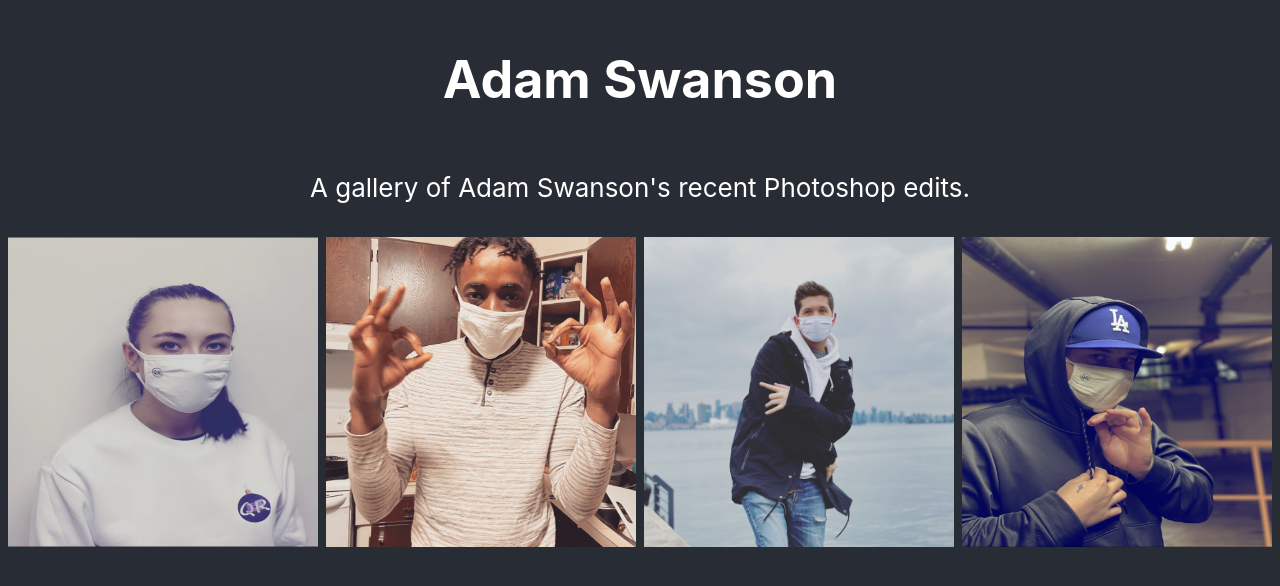
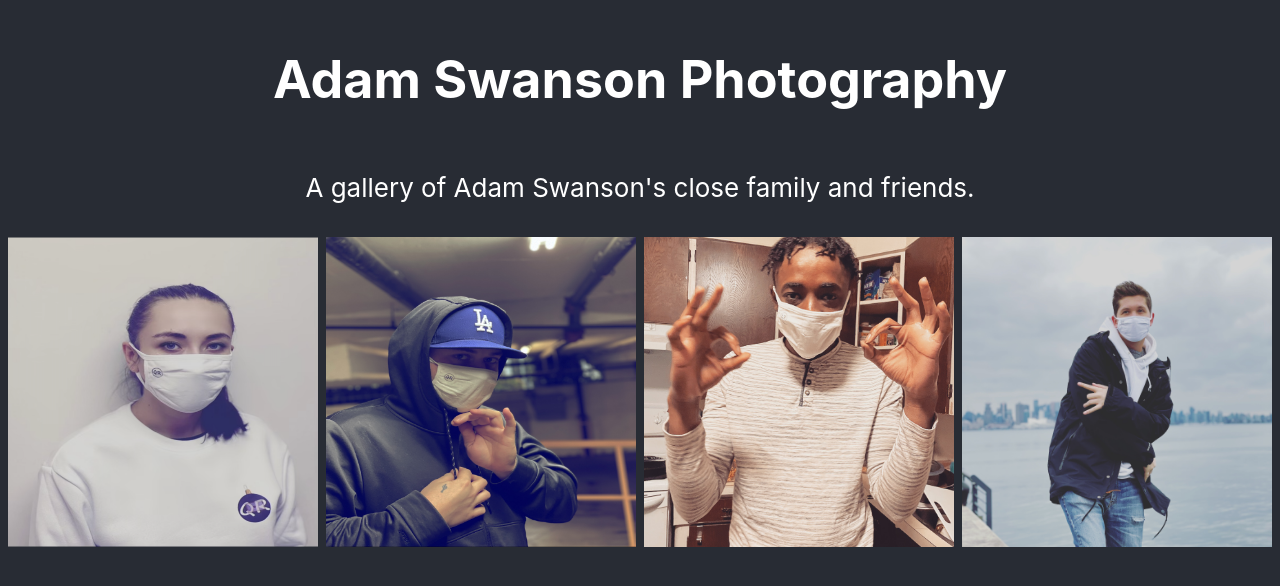
Before and after one commit to Swando97/react-js-introduction, a React (Create React App) app: page / in a window 1280 px wide. Shown: the part 120-706 px from the top of the page. Built offline with nearby package versions, Linux system fonts and the light colour scheme.

Commit message:
Fix the page title

```diff
--- a/src/App.js
+++ b/src/App.js
@@ -9,12 +9,17 @@ function App() {
     <div className="App">
       <header className="App-header">
         <h1>
-          Adam Swanson
+          Adam Swanson Photography
         </h1>
-        <p> A gallery of Adam Swanson's recent Photoshop edits.</p>
+        <p> A gallery of Adam Swanson's close family and friends.</p>
         <div class="row">
           <div class="column">
             <img src={yuliia} alt="Yuliia Kasapska" />
+          </div>
+          <div class="column">
+            <img src={trevor} alt="Trevor Henits" />
+
+
           </div>
           <div class="column">
             <img src={koffi} alt="Koffi" />
@@ -22,9 +27,7 @@ function App() {
           </div>
           <div class="column">
             <img src={chris} alt="Chris Butler" />
-          </div>
-          <div class="column">
-            <img src={trevor} alt="Trevor Henits" />
+
 
           </div>
         </div>
```
Also changed, not shown: 1 other file (tests, documents, lock files or other folders).
